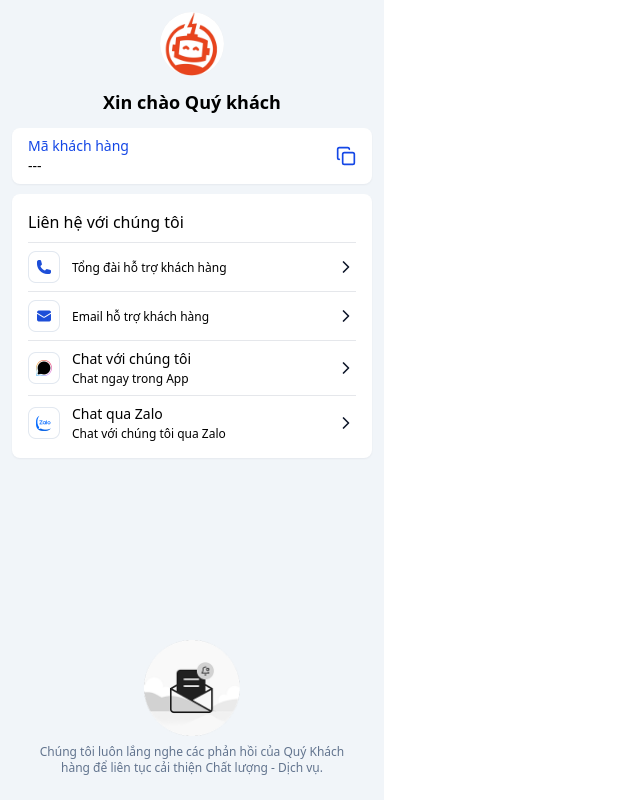
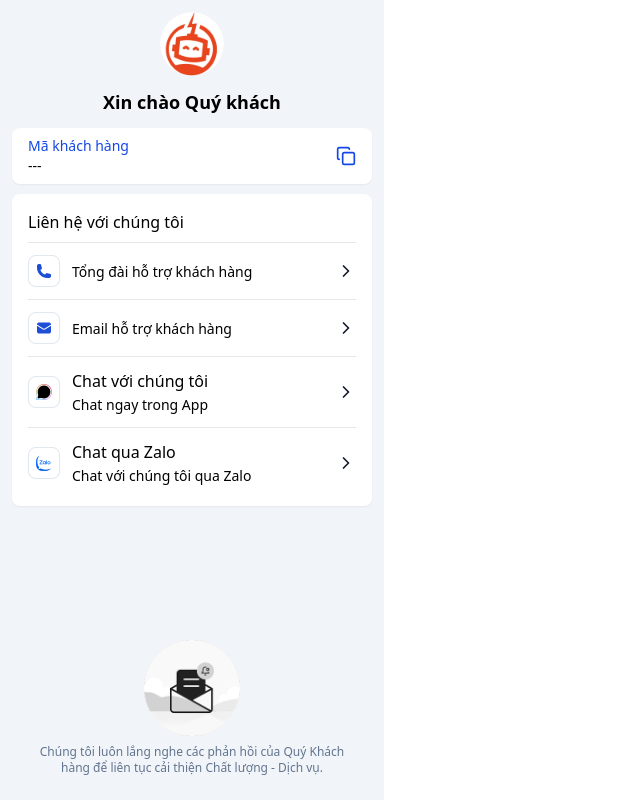
Before and after one commit to bbhtruonglm/support-center-staging, a Vue app: page / in a window 1280 px wide. Shown: the whole page, without its empty margins (0-640 px from the left). Built offline with nearby package versions, Linux system fonts and the light colour scheme; no server answers.

Commit message:
fix: sửa css cho compoent MenuItem

```diff
--- a/src/components/MenuItem.vue
+++ b/src/components/MenuItem.vue
@@ -5,15 +5,15 @@
     :to="to"
     @click="handleClick"
     :class="[
-      'flex items-center justify-between w-full py-2 border-b border-gray-200 last:border-0 text-left cursor-pointer',
+      'flex items-center justify-between w-full py-3 border-b border-gray-200 last:border-0 text-left cursor-pointer',
       is_loading && 'opacity-50 cursor-not-allowed pointer-events-none',
     ]"
   >
     <div class="flex items-center gap-3">
       <img v-if="icon" :src="icon" alt="Icon" class="w-8 h-8 object-contain" />
       <div class="flex flex-col items-start gap-0.5">
-        <span class="text-sm font-medium">{{ title }}</span>
-        <span v-if="subtitle" class="text-xs">
+        <span class="text-base font-medium">{{ title }}</span>
+        <span v-if="subtitle" class="text-sm">
           {{ subtitle }}
         </span>
       </div>
```
